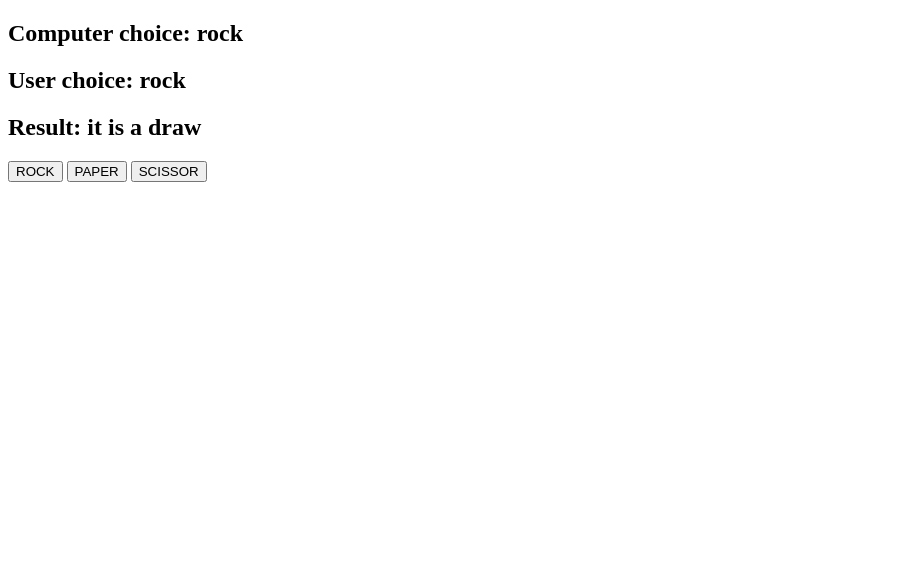
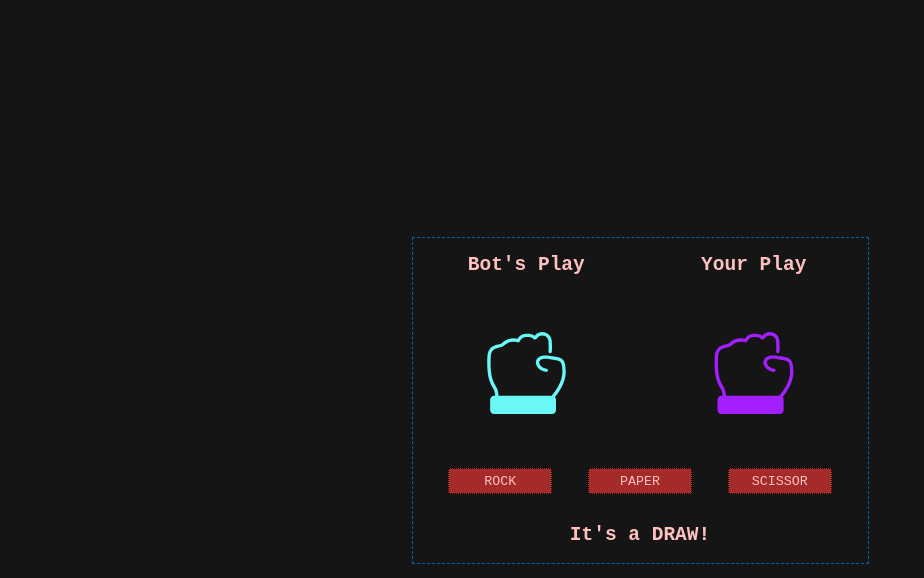
Before and after one commit to adityarajbhagat2002/rock-paper-scissor, a plain HTML site: page index.html in a window 1280 px wide. Both pictures are taken after a click on the button "ROCK". Shown: the whole page, without its empty margins (0-924 px from the left). Drawn offline with Linux system fonts and the light colour scheme.

Commit message:
Made major UI change

```diff
--- a/app.js
+++ b/app.js
@@ -1,59 +1,61 @@
-const computerChoiceDisplay=document.getElementById("computer-choice")
-const userChoiceDisplay=document.getElementById("user-choice")
-const resultDisplay=document.getElementById("result")
-const possibleChoices=document.querySelectorAll("button")
+const computerChoiceDisplay = document.getElementById("computer-choice")
+const userChoiceDisplay = document.getElementById("user-choice")
+const resultDisplay = document.getElementById("result")
+const possibleChoices = document.querySelectorAll("button")
 
 let userChoice
 let computerChoice
 
-possibleChoices.forEach(possibleChoices => possibleChoices.addEventListener("click",(e)=>{
-    userChoice=e.target.id
-    userChoiceDisplay.innerHTML=userChoice
+possibleChoices.forEach(possibleChoices => possibleChoices.addEventListener("click", (e) => {
+    userChoice = e.target.id
+    userSvg = `/assets/${e.target.id}.svg`
+    userChoiceDisplay.src = userSvg
+    userChoiceDisplay.style.display = 'block'
     generateComputerChoice()
     getResult()
 }))
 
-function generateComputerChoice(){
-    const randomNumber=Math.floor(Math.random()*3)+1
+function generateComputerChoice() {
+    const randomNumber = Math.floor(Math.random() * 3) + 1
     console.log(randomNumber)
 
-    if(randomNumber===1){
-        computerChoice="rock"
+    if (randomNumber === 1) {
+        computerChoice = "rock"
     }
-    if(randomNumber===2){
-        computerChoice="paper"
+    if (randomNumber === 2) {
+        computerChoice = "paper"
     }
-    if(randomNumber===3){
-        computerChoice="scissor"
+    if (randomNumber === 3) {
+        computerChoice = "scissor"
     }
-    computerChoiceDisplay.innerHTML=computerChoice
-
+    computerChoiceDisplay.src = `/assets/${computerChoice}.svg`
+    computerChoiceDisplay.style.display = 'block'
 }
 
-function getResult(){
-    if(computerChoice===userChoice){
-        result= "it is a draw"
+function getResult() {
+    if (computerChoice === userChoice) {
+        result = "It's a DRAW!"
     }
 
-    if(computerChoice=== "rock" && userChoice==="paper"){
-        result="you won!!!!"
+    if (computerChoice === "rock" && userChoice === "paper") {
+        result = "You Won!"
     }
-    if(computerChoice=== "scissor" && userChoice==="rock"){
-        result="you won!!!!"
+    if (computerChoice === "scissor" && userChoice === "rock") {
+        result = "You Won!"
     }
-    if(computerChoice=== "rock" && userChoice==="scissor"){
-        result="you lost!!!!"
+    if (computerChoice === "rock" && userChoice === "scissor") {
+        result = "Bot Won!"
     }
-    if(computerChoice=== "scissor" && userChoice==="paper"){
-        result="you lost!!!!"
+    if (computerChoice === "scissor" && userChoice === "paper") {
+        result = "Bot Won!"
     }
-    if(computerChoice=== "paper" && userChoice==="scissor"){
-        result="you won!!!!"
+    if (computerChoice === "paper" && userChoice === "scissor") {
+        result = "You Won!"
     }
-    if(computerChoice=== "paper" && userChoice==="rock"){
-        result="you won!!!!"
+    if (computerChoice === "paper" && userChoice === "rock") {
+        result = "You Won!"
     }
-    resultDisplay.innerHTML=result
+    resultDisplay.innerHTML = result
 
 
 }
--- a/index.html
+++ b/index.html
@@ -1,22 +1,46 @@
 <!DOCTYPE html>
 <html lang="en">
-<head>
-    <meta charset="UTF-8">
-    <meta http-equiv="X-UA-Compatible" content="IE=edge">
-    <meta name="viewport" content="width=device-width, initial-scale=1.0">
-    <title>ROCK paper Scissor</title>
-</head>
-<body>
-    <h2>Computer choice: <span id="computer-choice"></span></h2>
-    <h2>User choice: <span id="user-choice"></span></h2>
-    <h2>Result: <span id="result"></span></h2>
+  <head>
+    <meta charset="UTF-8" />
+    <meta http-equiv="X-UA-Compatible" content="IE=edge" />
+    <meta name="viewport" content="width=device-width, initial-scale=1.0" />
+    <title>Rock Paper Scissor</title>
+    <link rel="stylesheet" href="style.css" />
+  </head>
+  <body>
+    <div class="main">
+      <div class="box">
+        <div class="row">
+          <div class="col-2">
+            <h2>Bot's Play </h2>
+          </div>
+          <div class="col-2">
+            <h2>Your Play </span></h2>
+          </div>
+        </div>
+        <div class="row">
+            <div class="col-2">
+                <img src="" id="computer-choice" class="img" alt=" "></img>
+            </div>
+            <div class="col-2">
+                <img src="" id="user-choice" class="img" alt=" "></img>
+            </div>
+          </div>
+        <div class="row">
+          <div class="col-1">
+            <button id="rock" class="btn">ROCK</button>
+            <button id="paper" class="btn">PAPER</button>
+            <button id="scissor" class="btn">SCISSOR</button>
+          </div>
+        </div>
+        <div class="row">
+          <div class="col-1">
+            <h2><span id="result">Have your play!</span></h2>
+          </div>
+        </div>
+      </div>
+    </div>
 
-    <button id="rock">ROCK</button>
-    <button id="paper">PAPER</button>
-    <button id="scissor">SCISSOR</button>
-
-
-<script src="app.js"></script>
-</body>
-
+    <script src="app.js"></script>
+  </body>
 </html>
--- /dev/null
+++ b/style.css
@@ -0,0 +1,81 @@
+*{
+    padding: 0;
+    margin: 0;
+    font-family: monospace;
+    color: rgb(255, 192, 192);
+}
+
+.main{
+    width: 100vw;
+    min-height: 100vh;
+    background: rgb(21, 21, 21);
+    display: flex;
+    justify-content: center;
+    align-items: center;
+    flex-direction: column;
+}
+
+.box{
+    width: 35rem;
+    height: 25rem;
+    background: rgb(21, 21, 21);
+    border: 1px dashed rgb(0, 101, 173);
+    display: flex;
+    justify-content: center;
+    align-items: center;
+    flex-direction: column;
+}
+
+.row{
+    width: 100%;
+    height: 50%;
+    display: flex;
+    flex-direction: row;
+    justify-content: center;
+    align-items: center;
+}
+
+.col-2{
+    width: 50%;
+    height: 50%;
+    display: flex;
+    flex-direction: column;
+    justify-content: center;
+    align-items: center;
+}
+
+.col-1{
+    width: 100%;
+    height: auto;
+    display: flex;
+    flex-direction: row;
+    justify-content: space-evenly;
+    align-items: center;
+}
+
+.btn{
+    width: 8rem;
+    height: 2rem;
+    background-color: brown;
+    outline: none;
+    border: 1px black dotted;
+}
+
+.btn:hover{
+    background-color: green;
+    cursor: pointer;
+}
+
+.img{
+    width: 100%;
+    height: 100%;
+    display: none;
+}
+
+#computer-choice{
+    filter: invert(94%) sepia(46%) saturate(2731%) hue-rotate(146deg) brightness(117%) contrast(94%);
+}
+
+#user-choice{
+    filter: invert(23%) sepia(36%) saturate(7089%) hue-rotate(268deg) brightness(95%) contrast(114%);
+}
```
Also changed, not shown: assets/paper.svg (added), assets/rock.svg (added), assets/scissor.svg (added).
